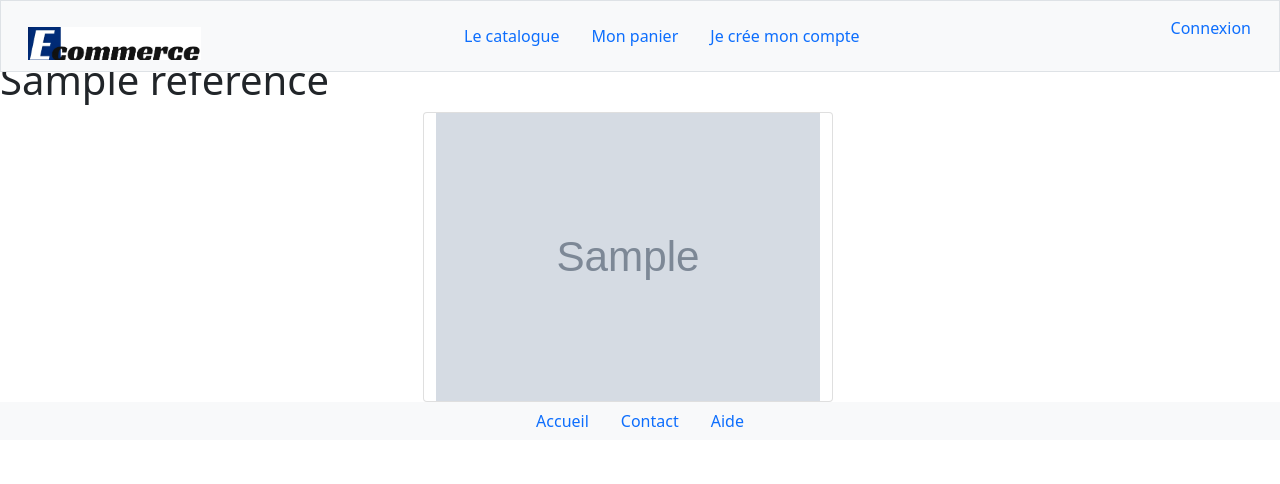
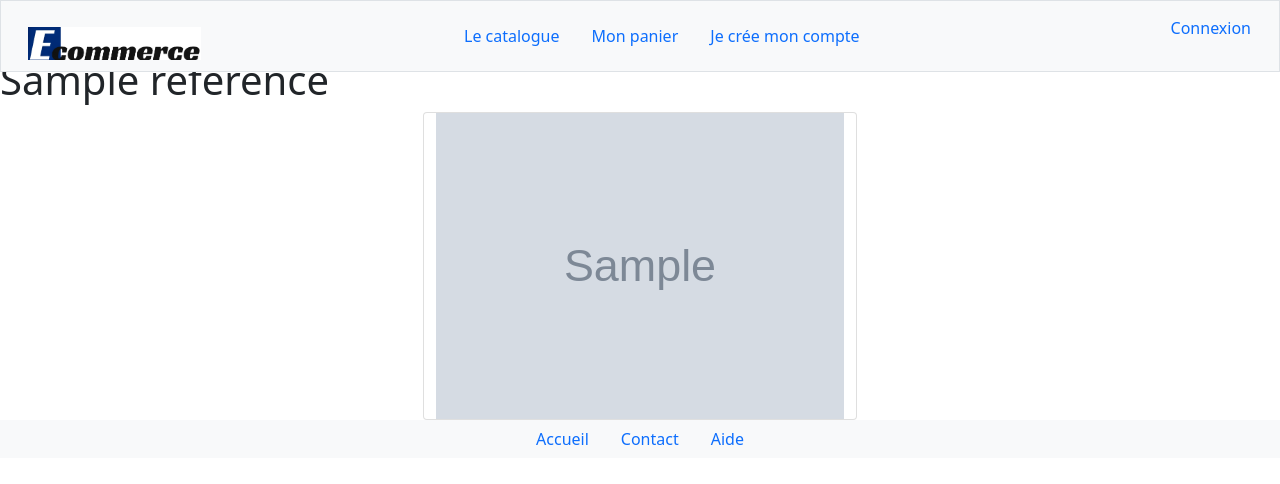
Before and after one commit to qluzurier/diginamic_projet_ecommerce, a Symfony app: template templates/showarticle.html.twig in a window 1280 px wide. Shown: the top 484 px of the page. Run offline with Twig, Linux system fonts and the light colour scheme; the template is opened without the code that fills it: most values are stand-ins (such as "Sample title", 1, 10 or a date in 2020); grey boxes marked "Sample" are stand-in pictures; some libraries are stand-ins or nearby versions.

Commit message:
mon commit

```diff
--- a/templates/showarticle.html.twig
+++ b/templates/showarticle.html.twig
@@ -9,13 +9,14 @@
 
 <h1> {{ article.id }}</h1>
 <h1> {{ article.reference }}</h1>
-<div class="container-fluid row justify-content-center">
-	<div class="card col-4">
-		<img src="{{ article.photo1 }}"> </h1>
+<div>
+	<div class=" row justify-content-center">
+		<div class="card col-4">
+			<img src="{{ article.photo1 }}">
+		</div>
 	</div>
 </div>
 
 
 
-
 {% endblock %}
```
